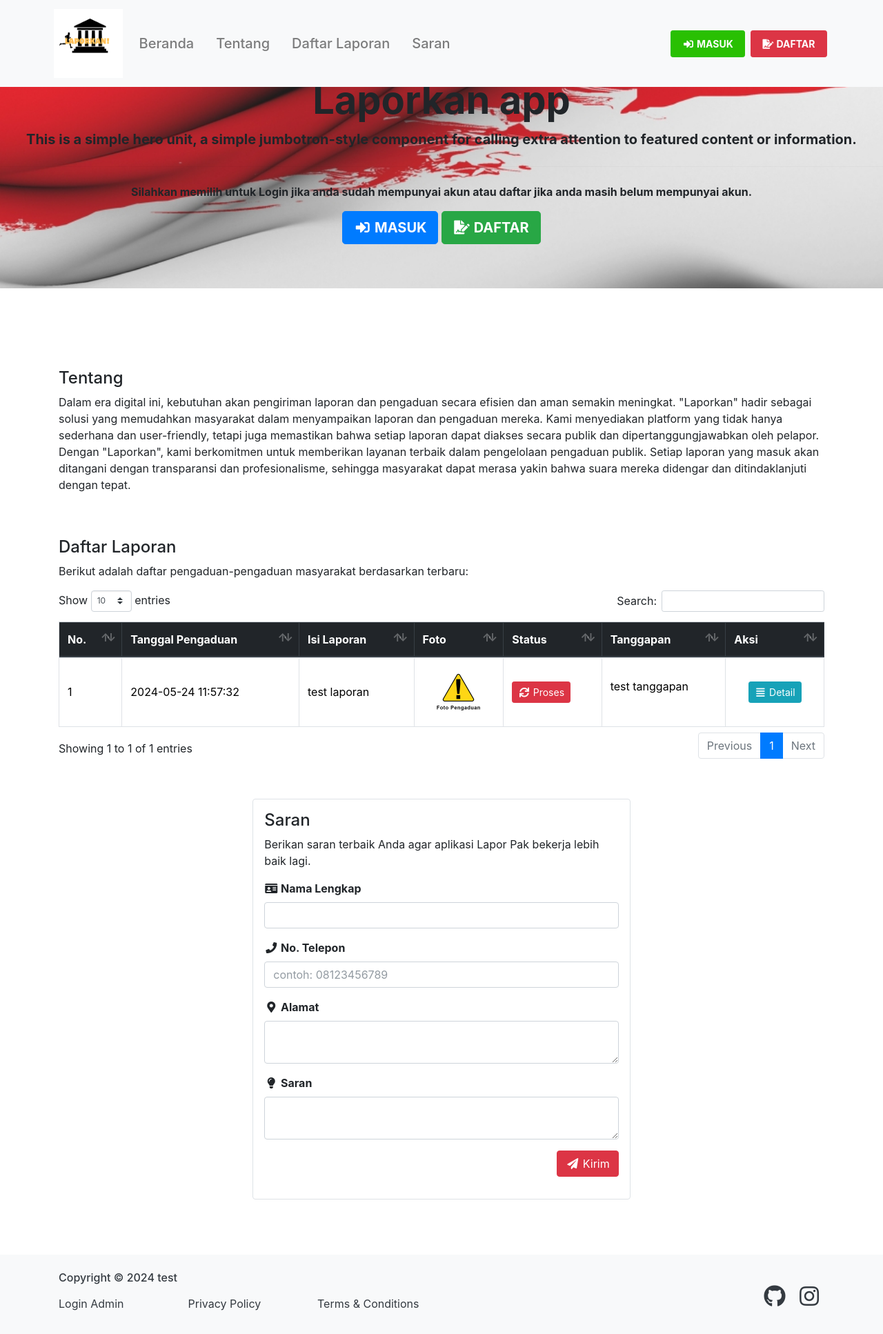
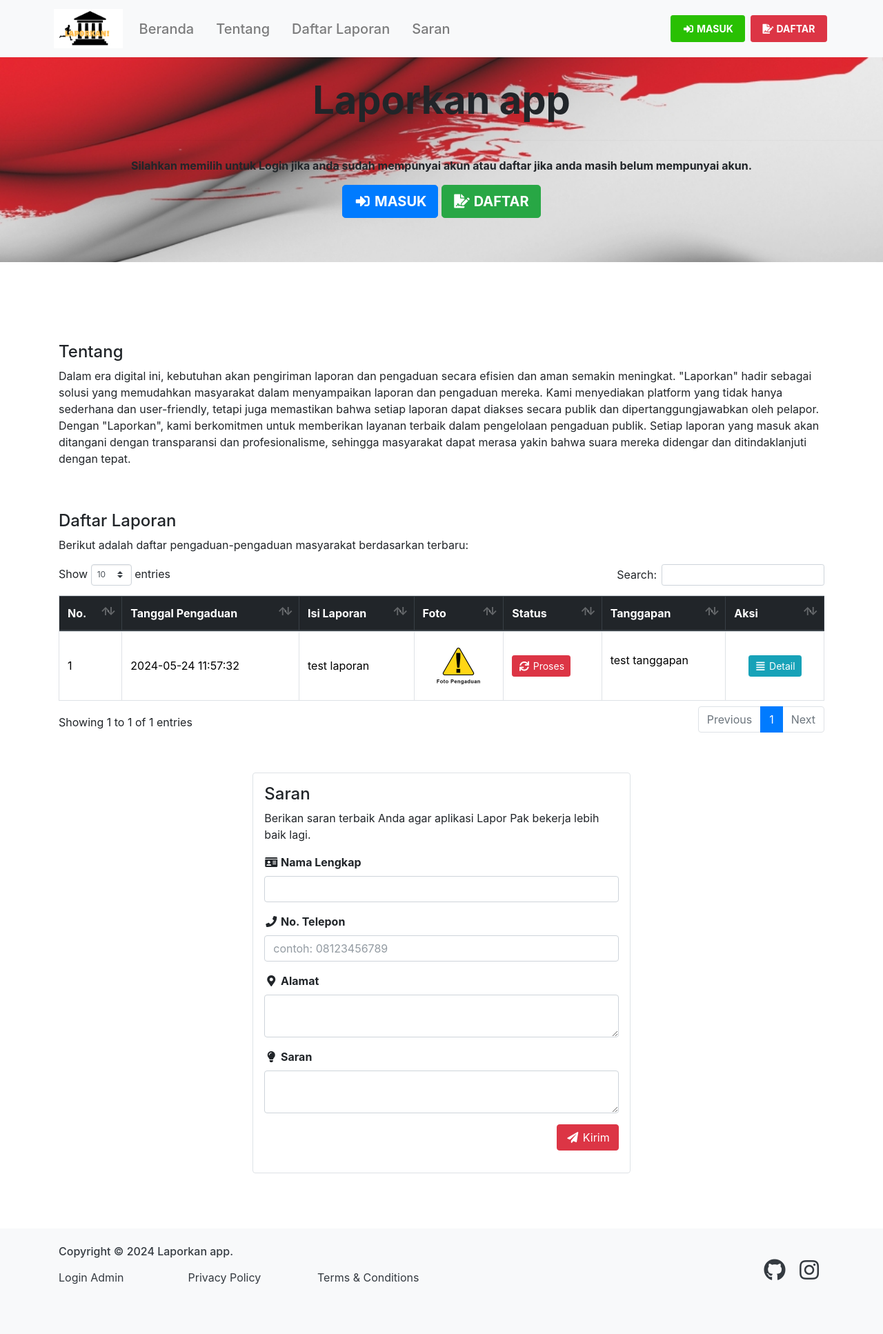
Before and after one commit to varqse/laporkan-app, a CodeIgniter app: page /laporkan-app/ in a window 1280 px wide. Shown: the whole page at 69% size. After the commit the page ends 1862 px from the top, so only its background shows below. Run offline with CodeIgniter, Linux system fonts and the light colour scheme; data comes from the database, SQL or seed files in the repository; some libraries are stand-ins or nearby versions.

Commit message:
Minor updates

```diff
--- a/application/views/landing/detail_pengaduan.php
+++ b/application/views/landing/detail_pengaduan.php
@@ -52,11 +52,11 @@
 						<td style="width: 3rem" class="align-middle text-center">:</td>
 						<td class="align-middle"><?= date('d-M-Y, \P\u\k\u\l H:i', strtotime($pengaduan['tgl_pengaduan'])); ?></td>
 					</tr>
-					<tr>
+					<!-- <tr>
 						<th class="align-middle">Lokasi</th>
 						<td style="width: 3rem" class="align-middle text-center">:</td>
 						<td class="align-middle"><?= $pengaduan['kelurahan']; ?></td>
-					</tr>
+					</tr> -->
 				</table>
 			</div>
 		</div>
--- a/application/views/landing/index.php
+++ b/application/views/landing/index.php
@@ -31,7 +31,7 @@
 
 <div class="jumbotron jumbotron-fluid text-center mt-5" style="background-image: url('<?= base_url('assets/img/img_properties/merahputih.jpg'); ?>'); background-size: cover; background-position: center;">
   <h1 class="display-4 font-weight-bold">Laporkan app</h1>
-  <p class="lead font-weight-bold">This is a simple hero unit, a simple jumbotron-style component for calling extra attention to featured content or information.</p>
+  <!-- <p class="lead font-weight-bold">This is a simple hero unit, a simple jumbotron-style component for calling extra attention to featured content or information.</p> -->
   <hr class="my-4">
   <p class="font-weight-bold">Silahkan memilih untuk Login jika anda sudah mempunyai akun atau daftar jika anda masih belum mempunyai akun.</p>
   <a class="btn btn-primary btn-lg font-weight-bold" href="http://localhost/laporkan-app/landing/masuk"><i class="fas fa-fw fa-sign-in-alt"></i> MASUK</a>
--- a/application/views/templates/footer-admin.php
+++ b/application/views/templates/footer-admin.php
@@ -1,12 +1,12 @@
 		</div>
-		<div class="flashdata" data-flashdata="<?= $this->session->flashdata('message'); ?>"></div>
+		<!-- <div class="flashdata" data-flashdata="<?= $this->session->flashdata('message'); ?>"></div>
 		<div class="flashdata-success" data-flashdata="<?= $this->session->flashdata('message-success'); ?>"></div>
-		<div class="flashdata-failed" data-flashdata="<?= $this->session->flashdata('message-failed'); ?>"></div>
+		<div class="flashdata-failed" data-flashdata="<?= $this->session->flashdata('message-failed'); ?>"></div> -->
 		<!-- ./Sweet Alert 2 -->
 
 		<!-- /.content-wrapper -->
 		<footer class="main-footer">
-			<strong>Hak Cipta &copy; 2021 Oleh Andri Firman Saputra.</strong>
+			<strong>Hak Cipta &copy; 2024 Laporkan app.</strong>
 			<div class="float-right d-none d-sm-inline-block">
 				<b>Versi</b> 1.0.0
 			</div>
--- a/application/views/templates/footer-pelapor.php
+++ b/application/views/templates/footer-pelapor.php
@@ -1,12 +1,12 @@
 		</div>
-		<div class="flashdata" data-flashdata="<?= $this->session->flashdata('message'); ?>"></div>
+		<!-- <div class="flashdata" data-flashdata="<?= $this->session->flashdata('message'); ?>"></div>
 		<div class="flashdata-success" data-flashdata="<?= $this->session->flashdata('message-success'); ?>"></div>
-		<div class="flashdata-failed" data-flashdata="<?= $this->session->flashdata('message-failed'); ?>"></div>
+		<div class="flashdata-failed" data-flashdata="<?= $this->session->flashdata('message-failed'); ?>"></div> -->
 		<!-- ./Sweet Alert 2 -->
 
 		<!-- /.content-wrapper -->
 		<footer class="main-footer">
-			<strong>Hak Cipta &copy; 2024 test.</strong>
+			<strong>Hak Cipta &copy; 2024 Laporkan app.</strong>
 			<div class="float-right d-none d-sm-inline-block">
 				<b>Versi</b> 1.0.0
 			</div>
--- a/application/views/templates/footer.php
+++ b/application/views/templates/footer.php
@@ -2,7 +2,7 @@
 		<div class="container">
 			<div class="row my-4">
 				<div class="col-lg footer-copyright my-auto">
-					<h6 class="text-dark">Copyright &copy; 2024 test</h6>
+					<h6 class="text-dark">Copyright &copy; 2024 Laporkan app.</h6>
 					<div class="row">
 						<div class="col-sm-4 col-12 my-2 text-left">
 							<a class="text-decoration-none text-dark" href="<?= base_url('admin'); ?>">Login Admin</a>
@@ -26,9 +26,9 @@
 	<a class="scroll-to-top rounded" href="#page-top">
 	  <i class="fas fa-angle-up"></i>
 	</a>
-	<div class="flashdata" data-flashdata="<?= $this->session->flashdata('message'); ?>"></div>
+	<!-- <div class="flashdata" data-flashdata="<?= $this->session->flashdata('message'); ?>"></div>
 	<div class="flashdata-success" data-flashdata="<?= $this->session->flashdata('message-success'); ?>"></div>
-	<div class="flashdata-failed" data-flashdata="<?= $this->session->flashdata('message-failed'); ?>"></div>
+	<div class="flashdata-failed" data-flashdata="<?= $this->session->flashdata('message-failed'); ?>"></div> -->
 	<!-- ./Sweet Alert 2 -->
 
 </body>
```
Also changed, not shown: README.md (deleted), assets/img/img_properties/favicon-text.png, assets/img/img_properties/favicon.png, assets/img/img_properties/laporkan-text.png.
